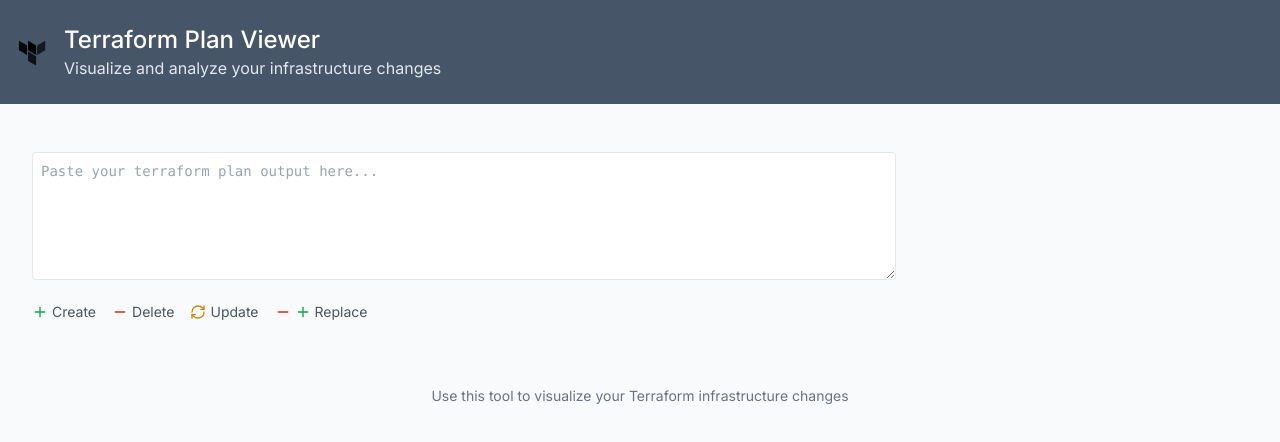
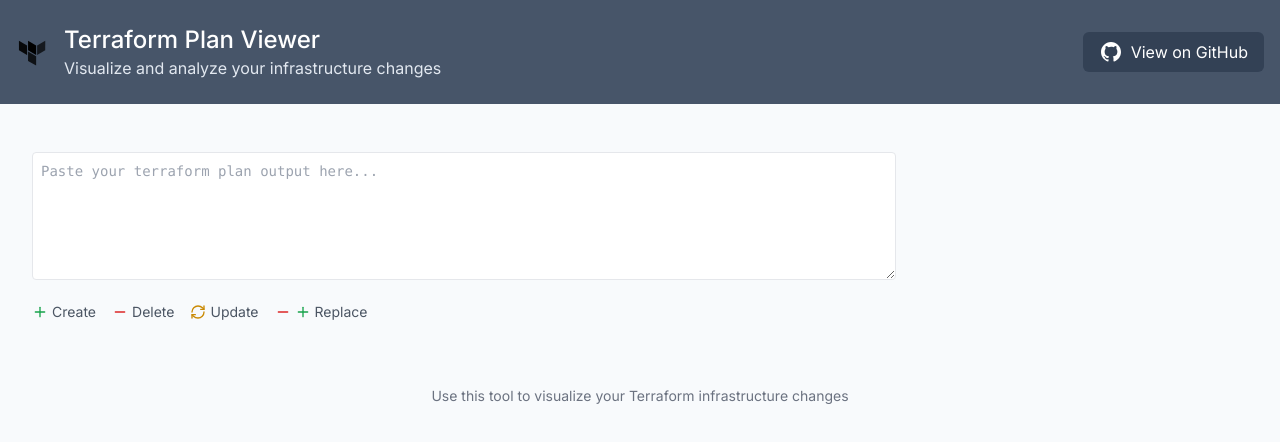
Before and after one commit to ipauler/terraformplan, a React (Vite) app: page / in a window 1280 px wide. Shown: the top 442 px of the page. Built offline with nearby package versions, Linux system fonts and the light colour scheme.

Commit message:
Update header, add gh button

```diff
--- a/src/components/Header.jsx
+++ b/src/components/Header.jsx
@@ -28,10 +28,18 @@
     </svg>
 );
 
+const GitHubIcon = () => (
+    <svg viewBox="0 0 24 24" className="w-6 h-6" fill="currentColor">
+        <path d="M12 2C6.477 2 2 6.477 2 12c0 4.42 2.865 8.17 6.839 9.49.5.092.682-.217.682-.482 0-.237-.008-.866-.013-1.7-2.782.603-3.369-1.34-3.369-1.34-.454-1.156-1.11-1.464-1.11-1.464-.908-.62.069-.608.069-.608 1.003.07 1.531 1.03 1.531 1.03.892 1.529 2.341 1.087 2.91.832.092-.647.35-1.088.636-1.338-2.22-.253-4.555-1.11-4.555-4.943 0-1.091.39-1.984 1.029-2.683-.103-.253-.446-1.27.098-2.647 0 0 .84-.269 2.75 1.025A9.578 9.578 0 0112 6.836c.85.004 1.705.114 2.504.336 1.909-1.294 2.747-1.025 2.747-1.025.546 1.377.203 2.394.1 2.647.64.699 1.028 1.592 1.028 2.683 0 3.842-2.339 4.687-4.566 4.935.359.309.678.919.678 1.852 0 1.336-.012 2.415-.012 2.743 0 .267.18.578.688.48C19.138 20.167 22 16.418 22 12c0-5.523-4.477-10-10-10z" />
+    </svg>
+);
+
+
 const Header = () => {
     return (
         <header className="bg-slate-600 py-6 mb-8">
             <div className="container mx-auto px-4">
+                <div className="flex items-center justify-between">
                     <div className="flex items-center gap-4">
                         <TerraformIcon className="text-white" />
                         <div>
@@ -41,6 +49,17 @@
                             </p>
                         </div>
                     </div>
+
+                    <a
+                        href="https://github.com/ipauler/terraformplan"
+                        target="_blank"
+                        rel="noopener noreferrer"
+                        className="flex items-center gap-2 px-4 py-2 bg-slate-700 hover:bg-slate-800 rounded-md text-white transition-colors"
+                    >
+                        <GitHubIcon />
+                        <span>View on GitHub</span>
+                    </a>
+                </div>
             </div>
         </header>
     );
```
Lines whose indentation alone changed are shown as unchanged.
